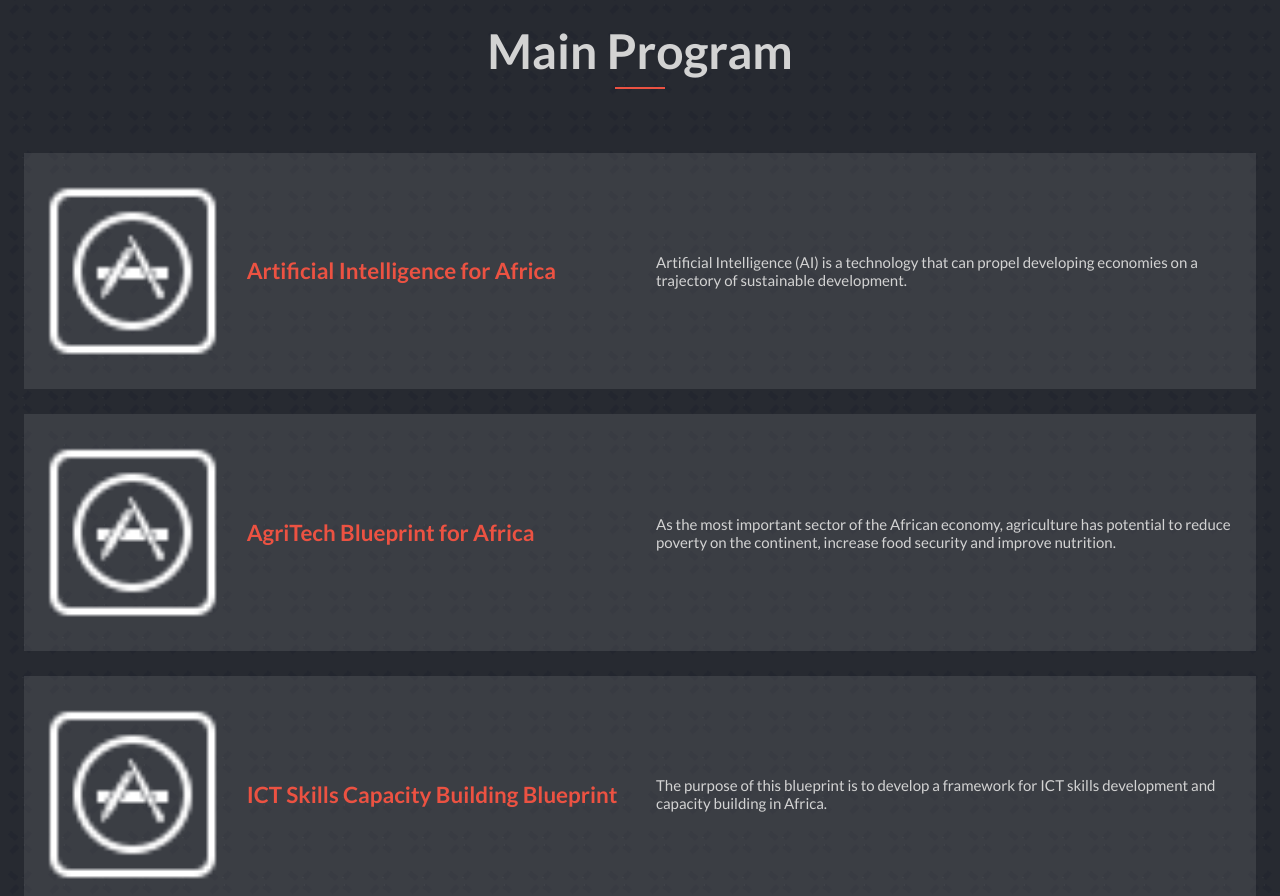
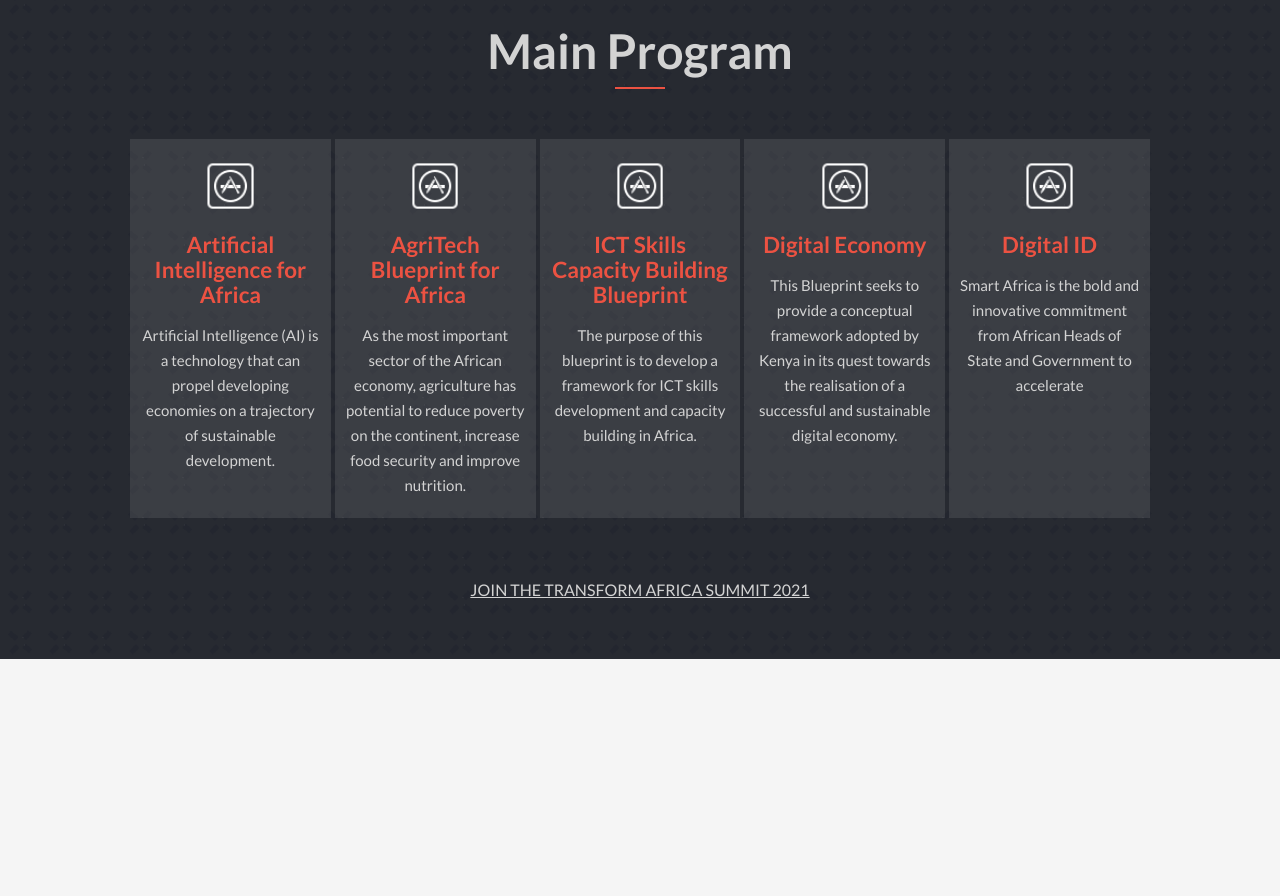
Before and after one commit to aimemalaika/transform-afica, a website: page index.html in a window 1280 px wide. Shown: the part 1180-2076 px from the top of the page. After the commit the page ends 1839 px from the top, so only its background shows below. Drawn offline with Linux system fonts and the light colour scheme.

Commit message:
Add desktop design of the program section

```diff
--- a/assets/css/responsive.css
+++ b/assets/css/responsive.css
@@ -104,4 +104,42 @@
   .date-main {
     font-size: 3em;
   }
+
+  .main-program-grid {
+    flex-direction: row;
+    width: 80%;
+    margin: auto;
+  }
+
+  .program-item {
+    display: flex;
+    flex-direction: column;
+    flex: 1;
+    margin: 2px;
+  }
+
+  .program-icon {
+    display: block;
+    text-align: center;
+  }
+
+  .program-icon img {
+    width: 30%;
+    margin: auto;
+  }
+
+  .program-title h3 {
+    text-align: center;
+  }
+
+  .program-description p {
+    text-align: center;
+  }
+
+  .join-button {
+    background-color: transparent;
+    margin-top: 40px;
+    text-decoration: underline;
+    text-transform: uppercase;
+  }
 }
--- a/assets/css/style.css
+++ b/assets/css/style.css
@@ -218,8 +218,8 @@
 }
 
 .main-program-grid {
-  display: grid;
-  grid-template-columns: 1fr;
+  display: flex;
+  flex-direction: column;
   padding: 0 24px;
 }
 
@@ -230,6 +230,10 @@
   background-color: #d3d3d31e;
   margin-bottom: 25px;
   grid-gap: 1rem;
+}
+
+.program-item:hover {
+  outline: 2px solid var(--white-smoke);
 }
 
 .program-title,
@@ -251,6 +255,7 @@
   font-size: 1.4em;
   display: table-cell;
   vertical-align: middle;
+  line-height: 25px;
 }
 
 .program-description p {
@@ -258,6 +263,7 @@
   font-size: 15px;
   display: table-cell;
   vertical-align: middle;
+  line-height: 25px;
 }
 
 .join-button {
@@ -267,4 +273,5 @@
   color: var(--white-smoke);
   padding: 20px;
   font-size: 16px;
+  text-align: center;
 }
```
